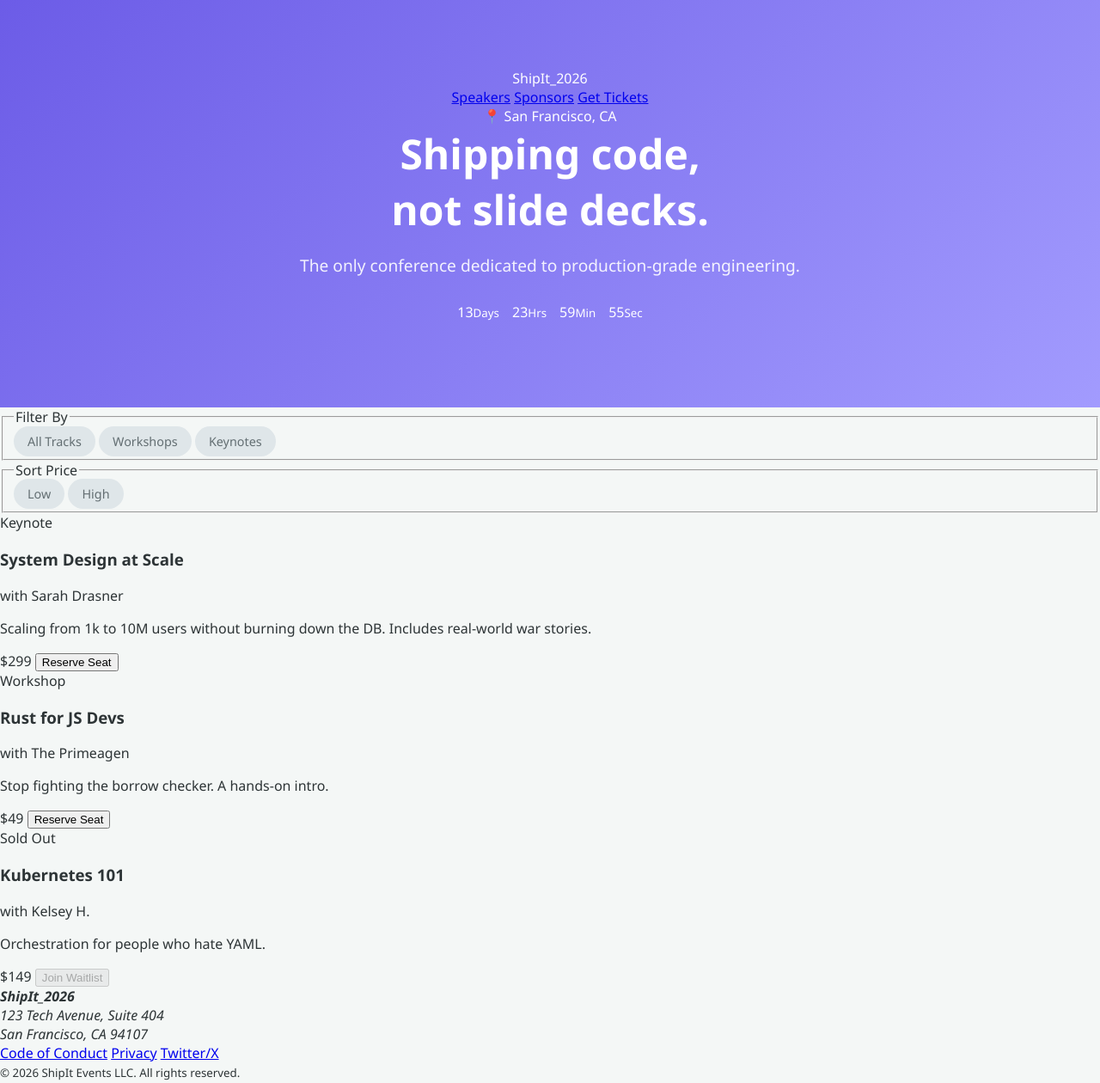
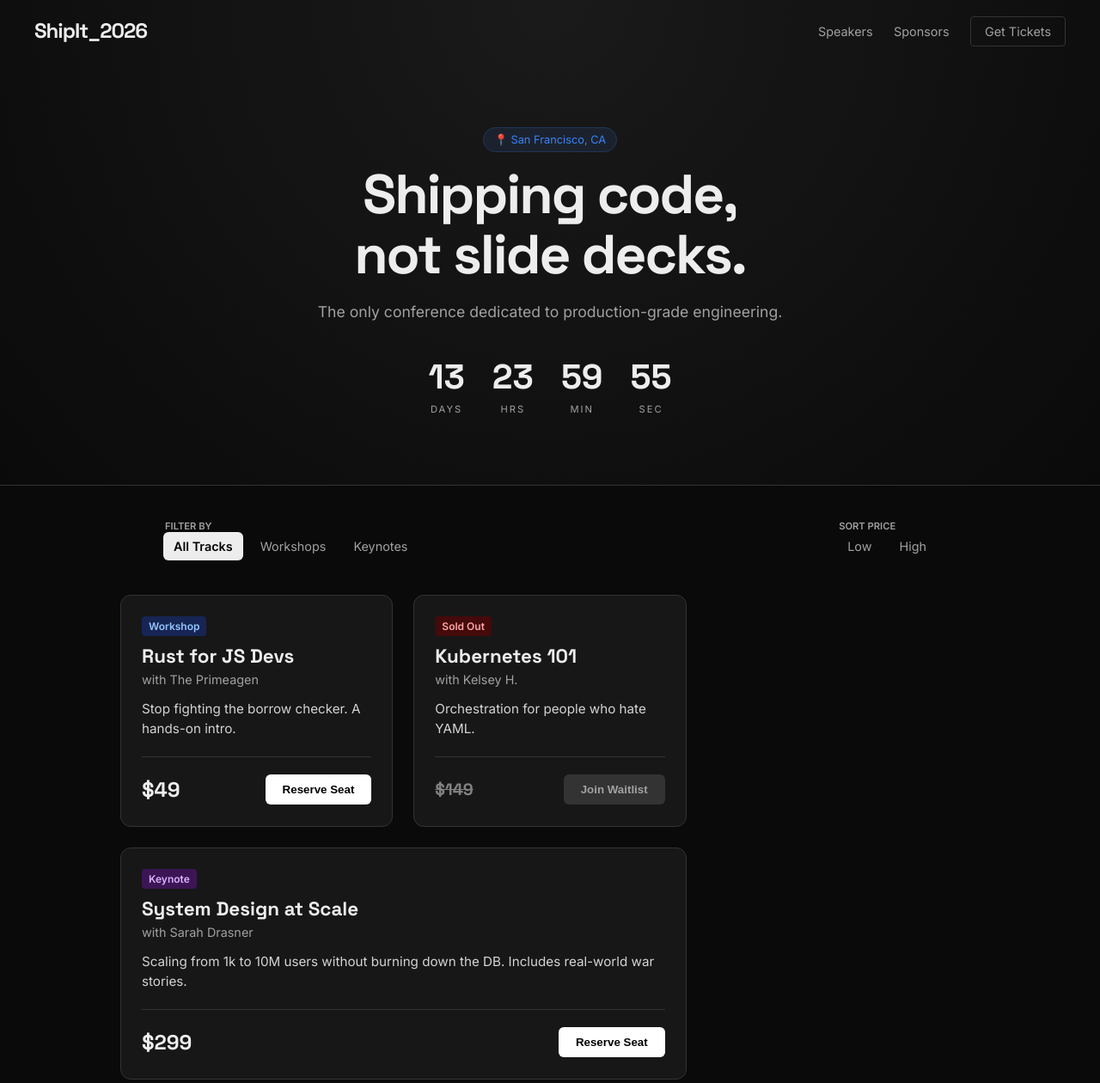
Before and after one commit to Manojgs001/Shipit, a plain HTML site: page index.html in a window 1280 px wide. Shown: the top 1260 px of the page at 86% size. Drawn offline with Linux system fonts and the light colour scheme.

Commit message:
Update style.css

```diff
--- a/style.css
+++ b/style.css
@@ -1,178 +1,233 @@
-/* --- 1. GLOBAL VARIABLES & RESET --- */
+/* --- VARIABLES --- */
 :root {
-    --primary: #6c5ce7;
-    --accent: #00b894;
-    --dark: #2d3436;
-    --light: #f4f7f6;
-    --white: #ffffff;
+    --bg: #0a0a0a;
+    --card-bg: #171717;
+    --text-main: #ededed;
+    --text-muted: #a1a1a1;
+    --accent: #3b82f6;
+    --border: #333333;
+
+    --font-head: 'Space Grotesk', sans-serif;
+    --font-body: 'Inter', sans-serif;
 }
 
 body {
-    font-family: 'Segoe UI', Tahoma, Geneva, Verdana, sans-serif;
-    background-color: var(--light);
+    background-color: var(--bg);
+    color: var(--text-main);
+    font-family: var(--font-body);
     margin: 0;
-    color: var(--dark);
+    -webkit-font-smoothing: antialiased;
 }
 
-/* --- 2. HERO SECTION & TIMER --- */
+/* --- HERO --- */
 .hero {
-    background: linear-gradient(135deg, #6c5ce7, #a29bfe);
-    color: var(--white);
-    padding: 80px 20px 100px; /* Extra bottom padding for overlap */
-    text-align: center;
+    border-bottom: 1px solid var(--border);
+    padding-bottom: 80px;
+    background: radial-gradient(circle at 50% 0%, #1a1a1a 0%, #0a0a0a 100%);
 }
 
-.hero h1 { margin: 0; font-size: 3rem; }
-.hero p { font-size: 1.2rem; opacity: 0.9; }
+.glass-nav {
+    display: flex;
+    justify-content: space-between;
+    align-items: center;
+    padding: 20px 40px;
+    max-width: 1200px;
+    margin: 0 auto;
+}
+
+.logo { font-family: var(--font-head); font-size: 1.5rem; letter-spacing: -1px; }
+
+.nav-links a {
+    color: var(--text-muted);
+    text-decoration: none;
+    margin-left: 20px;
+    font-size: 0.9rem;
+    transition: 0.2s;
+}
+.nav-links a:hover { color: white; }
+.cta-small { border: 1px solid var(--border); padding: 8px 16px; border-radius: 4px; }
+
+.hero-content {
+    text-align: center;
+    padding-top: 80px;
+}
+
+.pill {
+    font-size: 0.8rem;
+    color: var(--accent);
+    background: rgba(59, 130, 246, 0.1);
+    padding: 6px 12px;
+    border-radius: 20px;
+    border: 1px solid rgba(59, 130, 246, 0.2);
+}
+
+hgroup h1 {
+    font-family: var(--font-head);
+    font-size: 4rem;
+    line-height: 1.1;
+    margin: 20px 0;
+    letter-spacing: -2px;
+}
+
+hgroup p { font-size: 1.1rem; color: var(--text-muted); }
 
 #countdown {
     display: flex;
     justify-content: center;
-    gap: 15px;
-    margin-top: 30px;
+    gap: 2rem;
+    margin-top: 40px;
+}
+.time-unit span { font-family: var(--font-head); font-size: 2.5rem; display: block; }
+.time-unit small { color: var(--text-muted); text-transform: uppercase; font-size: 0.7rem; letter-spacing: 2px; }
+
+/* --- TOOLBAR (Updated for Fieldset) --- */
+.toolbar-wrapper {
+    max-width: 900px;
+    margin: 40px auto;
+    display: flex;
+    justify-content: space-between;
+    padding: 0 20px;
 }
 
-.time-box {
-    background: rgba(0, 0, 0, 0.2);
-    padding: 15px 20px;
-    border-radius: 8px;
-    min-width: 60px;
-    text-align: center;
-}
-.time-box span { font-size: 1.8rem; font-weight: bold; display: block; }
-.time-box small { font-size: 0.75rem; text-transform: uppercase; letter-spacing: 1px; }
+/* Reset Fieldset Styles */
+fieldset { border: none; padding: 0; margin: 0; display: flex; gap: 8px; align-items: center; }
 
-/* --- 3. THE LOGIC (Inputs must be at top) --- */
 input[type="radio"] { display: none; }
 
-/* --- 4. TOOLBAR LAYOUT --- */
-.toolbar-container {
-    max-width: 900px;
-    margin: -40px auto 30px; /* Negative margin pulls it up over Hero */
-    background: var(--white);
-    padding: 15px 30px;
-    border-radius: 12px;
-    box-shadow: 0 10px 25px rgba(0,0,0,0.1);
-    display: flex;
-    justify-content: space-between;
-    align-items: center;
-    position: relative;
-    z-index: 10;
-}
-
-.filter-group, .sort-group {
-    display: flex;
-    align-items: center;
-    gap: 10px;
-}
-
-.group-title {
-    font-weight: bold;
-    color: #b2bec3;
-    font-size: 0.8rem;
+.label-tiny {
+    font-size: 0.7rem;
+    color: var(--text-muted);
+    margin-right: 10px;
     text-transform: uppercase;
-    margin-right: 5px;
+    font-weight: 600;
 }
 
 label {
     cursor: pointer;
-    padding: 8px 16px;
-    border-radius: 20px;
     font-size: 0.9rem;
-    color: #636e72;
-    background: #dfe6e9;
-    transition: all 0.2s ease;
+    color: var(--text-muted);
+    padding: 8px 12px;
+    border-radius: 6px;
+    transition: 0.2s;
+}
+label:hover { color: white; background: var(--card-bg); }
+
+/* Active States */
+#all:checked ~ main label[for="all"],
+#workshops:checked ~ main label[for="workshops"],
+#talks:checked ~ main label[for="talks"] {
+    background: var(--text-main);
+    color: black;
+    font-weight: 600;
 }
 
-label:hover { background: #d1d8dd; }
-
-/* --- 5. INTERACTIVE STATES --- */
-/* Filter Active States */
-#all:checked ~ main .toolbar-container label[for="all"],
-#live:checked ~ main .toolbar-container label[for="live"],
-#upcoming:checked ~ main .toolbar-container label[for="upcoming"] {
-    background: var(--primary);
-    color: var(--white);
-    box-shadow: 0 4px 10px rgba(108, 92, 231, 0.4);
+#sort-low:checked ~ main label[for="sort-low"],
+#sort-high:checked ~ main label[for="sort-high"] {
+    color: var(--accent);
+    border: 1px solid var(--accent);
 }
 
-/* Sort Active States */
-#sort-low:checked ~ main .toolbar-container label[for="sort-low"],
-#sort-high:checked ~ main .toolbar-container label[for="sort-high"] {
-    background: var(--accent);
-    color: var(--white);
-    box-shadow: 0 4px 10px rgba(0, 184, 148, 0.4);
+/* --- GRID (Bento + Semantic Article) --- */
+.grid-container {
+    display: grid;
+    grid-template-columns: repeat(auto-fill, minmax(280px, 1fr));
+    grid-auto-rows: minmax(200px, auto);
+    gap: 24px;
+    max-width: 1000px;
+    margin: 0 auto 100px;
+    padding: 0 20px;
+    grid-auto-flow: dense;
 }
 
-/* --- 6. EVENT GRID --- */
-.event-grid {
+/* Bento Spans */
+.col-span-2 { grid-column: span 2; }
+
+/* Filter Logic */
+#workshops:checked ~ main .grid-container .category-talk,
+#talks:checked ~ main .grid-container .category-workshop {
+    display: none;
+}
+
+/* Sort Logic */
+.p-low { order: 1; }
+.p-mid { order: 2; }
+.p-high { order: 3; }
+
+#sort-low:checked ~ main .grid-container .p-low { order: 1; }
+#sort-low:checked ~ main .grid-container .p-mid { order: 2; }
+#sort-low:checked ~ main .grid-container .p-high { order: 3; }
+
+#sort-high:checked ~ main .grid-container .p-high { order: 1; }
+#sort-high:checked ~ main .grid-container .p-mid { order: 2; }
+#sort-high:checked ~ main .grid-container .p-low { order: 3; }
+
+/* --- CARDS (Article Styling) --- */
+.ticket-card {
+    background: var(--card-bg);
+    border: 1px solid var(--border);
+    border-radius: 12px;
+    padding: 24px;
     display: flex;
     flex-direction: column;
-    gap: 15px;
-    max-width: 900px;
-    margin: 0 auto 50px;
-    padding: 0 20px;
+    justify-content: space-between;
+    min-height: 220px;
+    transition: transform 0.2s;
 }
+.ticket-card:hover { border-color: var(--text-muted); transform: translateY(-2px); }
 
-.card {
-    background: var(--white);
-    padding: 25px;
-    border-radius: 12px;
-    box-shadow: 0 4px 6px rgba(0,0,0,0.05);
+.tag { font-size: 0.75rem; padding: 4px 8px; border-radius: 4px; font-weight: 600; }
+.tag-purple { background: #3c1555; color: #d8b4fe; }
+.tag-blue { background: #172554; color: #93c5fd; }
+.tag-red { background: #450a0a; color: #fca5a5; }
+
+.ticket-card h3 { font-family: var(--font-head); font-size: 1.4rem; margin: 12px 0 4px; }
+.author { color: var(--text-muted); margin: 0; font-size: 0.9rem; }
+.desc { font-size: 0.95rem; line-height: 1.5; color: #d4d4d4; }
+
+.action-row {
     display: flex;
     justify-content: space-between;
     align-items: center;
-    transition: transform 0.2s;
-}
-.card:hover { transform: translateY(-3px); }
-
-.card-info h3 { margin: 0 0 5px 0; color: var(--dark); }
-.card-info p { margin: 0; color: #636e72; font-size: 0.9rem; }
-
-.price-tag {
-    font-size: 1.25rem;
-    font-weight: 800;
-    color: var(--primary);
-    min-width: 60px;
-    text-align: right;
+    margin-top: 20px;
+    padding-top: 20px;
+    border-top: 1px solid var(--border);
 }
 
-/* --- 7. FILTERING LOGIC --- */
-#live:checked ~ main .event-grid .card:not(.status-live),
-#upcoming:checked ~ main .event-grid .card:not(.status-upcoming) {
-    display: none;
+.price { font-family: var(--font-head); font-size: 1.5rem; }
+.dimmed { opacity: 0.5; text-decoration: line-through; font-size: 1.2rem; }
+
+.btn-buy {
+    background: white;
+    border: none;
+    padding: 10px 20px;
+    border-radius: 6px;
+    font-weight: 600;
+    cursor: pointer;
 }
+.btn-buy:hover { background: #d4d4d4; }
+.btn-buy.disabled { background: var(--border); color: var(--text-muted); cursor: not-allowed; }
 
-/* --- 8. SORTING LOGIC --- */
-.p-20 { order: 0; }
-.p-50 { order: 0; }
-.p-150 { order: 0; }
+/* --- FOOTER (Address & Small) --- */
+footer { border-top: 1px solid var(--border); padding: 40px 0; margin-top: auto; }
+.footer-content {
+    max-width: 1200px;
+    margin: 0 auto;
+    padding: 0 20px;
+    display: flex;
+    justify-content: space-between;
+    color: var(--text-muted);
+    font-size: 0.85rem;
+}
+address { font-style: normal; line-height: 1.6; }
+.footer-right a { color: var(--text-muted); text-decoration: none; margin-left: 20px; }
+.footer-right a:hover { text-decoration: underline; }
+.copyright { text-align: center; margin-top: 30px; opacity: 0.5; }
 
-/* Low to High */
-#sort-low:checked ~ main .event-grid .p-20 { order: 1; }
-#sort-low:checked ~ main .event-grid .p-50 { order: 2; }
-#sort-low:checked ~ main .event-grid .p-150 { order: 3; }
-
-/* High to Low */
-#sort-high:checked ~ main .event-grid .p-150 { order: 1; }
-#sort-high:checked ~ main .event-grid .p-50 { order: 2; }
-#sort-high:checked ~ main .event-grid .p-20 { order: 3; }
-
-/* --- 9. BADGES & RESPONSIVE --- */
-.badge {
-    font-size: 0.7rem;
-    padding: 4px 8px;
-    border-radius: 4px;
-    color: white;
-    margin-right: 8px;
-    vertical-align: middle;
+/* Mobile */
+@media (max-width: 768px) {
+    hgroup h1 { font-size: 2.5rem; }
+    .toolbar-wrapper { flex-direction: column; gap: 20px; }
+    .footer-content { flex-direction: column; gap: 20px; text-align: center; }
+    .footer-right a { margin: 0 10px; }
+    .col-span-2 { grid-column: span 1 !important; }
 }
-.live { background: #ff7675; animation: pulse 1.5s infinite; }
-.upcoming { background: #74b9ff; }
-
-@keyframes pulse { 0% { opacity: 1; } 50% { opacity: 0.6; } 100% { opacity: 1; } }
-
-@media (max-width: 768px) {
-    .toolbar-container { flex-direction: column; gap: 15px; margin-top: -20px;}
-    .filter-group, .sort-group { width: 100%; justify-content: center; }
-}
```
